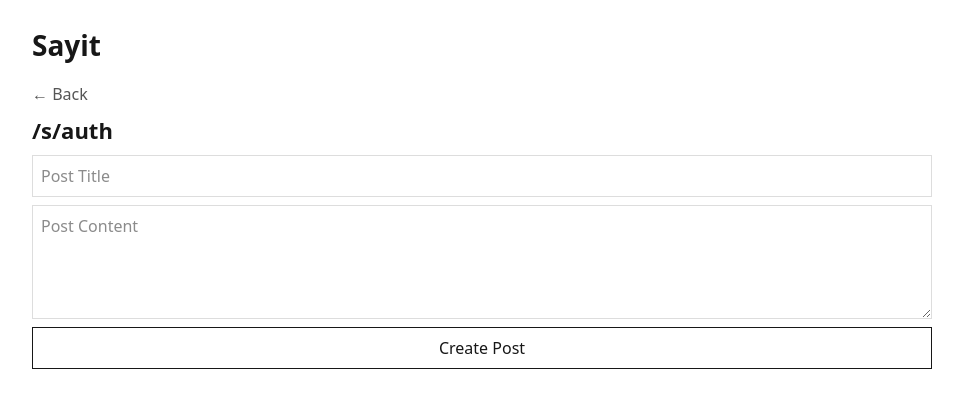
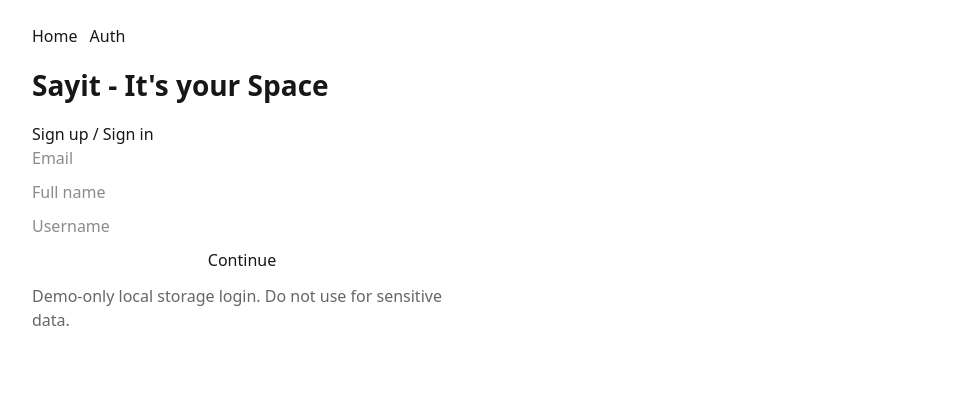
Before and after one commit to confusedconsciousness/sayit-frontend, a Next.js app: page /auth in a window 1280 px wide. Shown: the top 408 px of the page, without its empty margins (158-1121 px from the left). Built offline with nearby package versions, Linux system fonts and the light colour scheme; no server answers.

Commit message:
a small hack to not login and logout again and again

```diff
--- a/src/app/[space]/[postId]/page.tsx
+++ b/src/app/[space]/[postId]/page.tsx
@@ -1,5 +1,6 @@
 'use client';
 
+import {useUser} from '@/components/UserProvider';
 import React, {useEffect, useState} from 'react';
 import {addComment, addReply, getPost, getReplies} from '@/lib/api';
 
@@ -19,8 +20,9 @@ type Post = {
     [k: string]: any;
 };
 
-export default function PostPage({params}: { params: { space: string; postId: string } }) {
-    const {space, postId} = params;
+export default function PostPage({params}: { params: Promise<{ space: string; postId: string }> }) {
+    const {user} = useUser();
+    const {space, postId} = React.use(params);
     const [post, setPost] = useState<Post | null>(null);
     const [topComment, setTopComment] = useState('');
 
@@ -41,7 +43,7 @@ export default function PostPage({params}: { params: { space: string; postId: st
     const submitTopComment = async (e: React.FormEvent) => {
         e.preventDefault();
         if (!topComment.trim()) return;
-        await addComment(space, postId, topComment.trim());
+        await addComment(space, postId, topComment.trim(), user?.username ?? 'anon');
         setTopComment('');
         await load();
     };
@@ -91,6 +93,7 @@ function CommentThread({
     comment: Comment;
     depth?: number;
 }) {
+    const {user} = useUser();
     const [replyOpen, setReplyOpen] = useState(false);
     const [replyText, setReplyText] = useState('');
     const [children, setChildren] = useState<Comment[] | null>(comment.replies ?? null);
@@ -113,7 +116,7 @@ function CommentThread({
     const submitReply = async (e: React.FormEvent) => {
         e.preventDefault();
         if (!replyText.trim()) return;
-        await addReply(space, postId, comment.id, replyText.trim());
+        await addReply(space, postId, comment.id, replyText.trim(), user?.username ?? 'anon');
         setReplyText('');
         setReplyOpen(false);
         // refresh child list
--- a/src/app/[space]/page.tsx
+++ b/src/app/[space]/page.tsx
@@ -1,16 +1,19 @@
 // app/[space]/page.tsx
 'use client';
 
-import React, { useEffect, useState } from 'react';
-import { createPost, getPosts } from '@/lib/api';
+import React, {useEffect, useState} from 'react';
+import {useUser} from '@/components/UserProvider';
+import {createPost, getPosts} from '@/lib/api';
 
 type Post = { id: string | number; title?: string; content?: string; [k: string]: any };
 
-export default function SpacePage({ params }: { params: { space: string } }) {
-    const { space } = params;
+export default function SpacePage({params}: { params: Promise<{ space: string }> }) {
+    const {space} = React.use(params);
     const [posts, setPosts] = useState<Post[]>([]);
     const [title, setTitle] = useState('');
     const [content, setContent] = useState('');
+
+    const {user} = useUser();
 
     const load = async () => {
         try {
@@ -29,7 +32,7 @@ export default function SpacePage({ params }: { params: { space: string } }) {
     const onCreate = async (e: React.FormEvent) => {
         e.preventDefault();
         if (!title.trim()) return;
-        await createPost(space, title.trim(), content.trim());
+        await createPost(space, title.trim(), content.trim(), user?.username ?? 'anon');
         setTitle('');
         setContent('');
         await load();
@@ -37,32 +40,32 @@ export default function SpacePage({ params }: { params: { space: string } }) {
 
     return (
         <div>
-            <a href="/" style={{ color: '#555' }}>← Back</a>
-            <h2 style={{ fontSize: 22, fontWeight: 600, margin: '8px 0' }}>/s/{space}</h2>
+            <a href="/" style={{color: '#555'}}>← Back</a>
+            <h2 style={{fontSize: 22, fontWeight: 600, margin: '8px 0'}}>/s/{space}</h2>
 
-            <form onSubmit={onCreate} style={{ display: 'grid', gap: 8, marginBottom: 16 }}>
+            <form onSubmit={onCreate} style={{display: 'grid', gap: 8, marginBottom: 16}}>
                 <input
                     value={title}
                     onChange={(e) => setTitle(e.target.value)}
                     placeholder="Post Title"
-                    style={{ border: '1px solid #ddd', padding: 8 }}
+                    style={{border: '1px solid #ddd', padding: 8}}
                 />
                 <textarea
                     value={content}
                     onChange={(e) => setContent(e.target.value)}
                     placeholder="Post Content"
                     rows={4}
-                    style={{ border: '1px solid #ddd', padding: 8 }}
+                    style={{border: '1px solid #ddd', padding: 8}}
                 />
                 <button type="submit" className={"hover:cursor-pointer border-1 p-2 mb-16"}>Create Post</button>
             </form>
 
-            <ul style={{ display: 'grid', gap: 8 }}>
+            <ul style={{display: 'grid', gap: 8}}>
                 {posts.map((p) => (
-                    <li key={String(p.id)} style={{ border: '1px solid #eee', padding: 12 }}>
+                    <li key={String(p.id)} style={{border: '1px solid #eee', padding: 12}}>
                         <a href={`/${encodeURIComponent(space)}/${p.id}`}>
-                            <div style={{ fontWeight: 600 }}>{p.title ?? `Post ${p.id}`}</div>
-                            <div style={{ color: '#666' }}>{p.content?.slice(0, 140)}</div>
+                            <div style={{fontWeight: 600}}>{p.title ?? `Post ${p.id}`}</div>
+                            <div style={{color: '#666'}}>{p.content?.slice(0, 140)}</div>
                         </a>
                     </li>
                 ))}
--- /dev/null
+++ b/src/app/auth/page.tsx
@@ -0,0 +1,36 @@
+'use client';
+
+import {useState} from 'react';
+import {useRouter} from 'next/navigation';
+import {useUser} from '@/components/UserProvider';
+
+export default function AuthPage() {
+    const [email, setEmail] = useState('');
+    const [name, setName] = useState('');
+    const [username, setUsername] = useState('');
+    const {login} = useUser();
+    const router = useRouter();
+
+    const onSubmit = (e: React.FormEvent) => {
+        e.preventDefault();
+        const user = {email: email.trim(), name: name.trim(), username: username.trim()};
+        if (!user.email || !user.name || !user.username) return;
+        login(user);
+        router.push('/'); // go home after sign-in
+    };
+
+    return (
+        <div style={{maxWidth: 420}}>
+            <h2>Sign up / Sign in</h2>
+            <form onSubmit={onSubmit} style={{display: 'grid', gap: 10}}>
+                <input placeholder="Email" value={email} onChange={(e) => setEmail(e.target.value)}/>
+                <input placeholder="Full name" value={name} onChange={(e) => setName(e.target.value)}/>
+                <input placeholder="Username" value={username} onChange={(e) => setUsername(e.target.value)}/>
+                <button type="submit">Continue</button>
+            </form>
+            <p style={{color: '#666', marginTop: 12}}>
+                Demo-only local storage login. Do not use for sensitive data.
+            </p>
+        </div>
+    );
+}
--- a/src/app/layout.tsx
+++ b/src/app/layout.tsx
@@ -1,19 +1,26 @@
 // app/layout.tsx
 import './globals.css';
 import React from 'react';
+import {UserProvider} from "@/components/UserProvider";
 
-export const metadata = {
-    title: 'Sayit',
+export const metadata: { title: string; description: string } = {
+    title: 'Sayit - It\'s your Space',
     description: 'Spaces, posts, and nested comments',
 };
 
-export default function RootLayout({ children }: { children: React.ReactNode }) {
+export default function RootLayout({children}: { children: React.ReactNode }) {
     return (
         <html lang="en">
-        <body style={{ fontFamily: 'ui-sans-serif, system-ui', padding: 24 }}>
-        <div style={{ maxWidth: 900, margin: '0 auto' }}>
-            <h1 style={{ fontSize: 28, fontWeight: 700, marginBottom: 16 }}>Sayit</h1>
-            {children}
+        <body style={{fontFamily: 'ui-sans-serif, system-ui', padding: 24}}>
+        <div style={{maxWidth: 900, margin: '0 auto'}}>
+            <nav style={{ display: 'flex', gap: 12, marginBottom: 16 }}>
+                <a href="/">Home</a>
+                <a href="/auth">Auth</a>
+            </nav>
+            <UserProvider>
+                <h1 style={{fontSize: 28, fontWeight: 700, marginBottom: 16}}>Sayit - It's your Space</h1>
+                {children}
+            </UserProvider>
         </div>
         </body>
         </html>
--- a/src/app/page.tsx
+++ b/src/app/page.tsx
@@ -1,14 +1,16 @@
 'use client';
 
 import React, {useEffect, useState} from 'react';
+import {useUser} from '@/components/UserProvider';
 import {createSpace, getSpaces} from '@/lib/api';
 
-type Space = { id?: string | number; name?: string; [k: string]: any };
+type Space = { id?: string | number; name?: string; description?: string };
 
 export default function HomePage() {
     const [spaces, setSpaces] = useState<Space[]>([]);
     const [newSpace, setNewSpace] = useState('');
-
+    const [desc, setDesc] = useState('');
+    const {user} = useUser();
     const load = async () => {
         try {
             const data = await getSpaces();
@@ -26,8 +28,9 @@ export default function HomePage() {
     const onCreate = async (e: React.FormEvent) => {
         e.preventDefault();
         if (!newSpace.trim()) return;
-        await createSpace(newSpace.trim());
+        await createSpace(newSpace.trim(), user?.username ?? 'anon', desc.trim());
         setNewSpace('');
+        setDesc('');
         await load();
     };
 
@@ -35,14 +38,21 @@ export default function HomePage() {
         <div>
             <h2 style={{fontSize: 22, fontWeight: 600, marginBottom: 8}}>Spaces</h2>
 
-            <form onSubmit={onCreate} style={{display: 'flex', gap: 8, marginBottom: 16}}>
+            <form onSubmit={onCreate} style={{display: 'grid', gap: 8, marginBottom: 16}}>
                 <input
                     value={newSpace}
                     onChange={(e) => setNewSpace(e.target.value)}
-                    placeholder="Let's create a new space for you!"
-                    style={{border: '1px solid #ddd', padding: 8, flex: 1}}
+                    placeholder="Let's create a new Space for you!"
+                    style={{border: '1px solid #ddd', padding: 8}}
                 />
-                <button type="submit" className="border-1 p-2 hover:cursor-pointer">Create</button>
+                <textarea
+                    value={desc}
+                    onChange={(e) => setDesc(e.target.value)}
+                    placeholder="Why not explain others what this space is all about?"
+                    rows={3}
+                    style={{border: '1px solid #ddd', padding: 8}}
+                />
+                <button type="submit" className="border-1 p-2 hover:cursor-pointer mb-16">Create</button>
             </form>
 
             <ul style={{display: 'grid', gap: 8}}>
--- /dev/null
+++ b/src/components/UserProvider.tsx
@@ -0,0 +1,48 @@
+// components/UserProvider.tsx
+'use client';
+
+import React, { createContext, useContext, useEffect, useState } from 'react';
+
+export type User = { email: string; name: string; username: string };
+
+type Ctx = {
+    user: User | null;
+    login: (u: User) => void;
+    logout: () => void;
+};
+
+const UserContext = createContext<Ctx | undefined>(undefined);
+
+export function UserProvider({ children }: { children: React.ReactNode }) {
+    const [user, setUser] = useState<User | null>(null);
+
+    // Load from localStorage on first client render
+    useEffect(() => {
+        try {
+            const raw = localStorage.getItem('demo:user');
+            if (raw) setUser(JSON.parse(raw));
+        } catch {}
+    }, []);
+
+    const login = (u: User) => {
+        setUser(u);
+        localStorage.setItem('demo:user', JSON.stringify(u));
+    };
+
+    const logout = () => {
+        setUser(null);
+        localStorage.removeItem('demo:user');
+    };
+
+    return (
+        <UserContext.Provider value={{ user, login, logout }}>
+            {children}
+        </UserContext.Provider>
+    );
+}
+
+export function useUser() {
+    const ctx = useContext(UserContext);
+    if (!ctx) throw new Error('useUser must be used within UserProvider');
+    return ctx;
+}
```
Also changed, not shown: src/lib/api.ts (+30 -17 lines).
